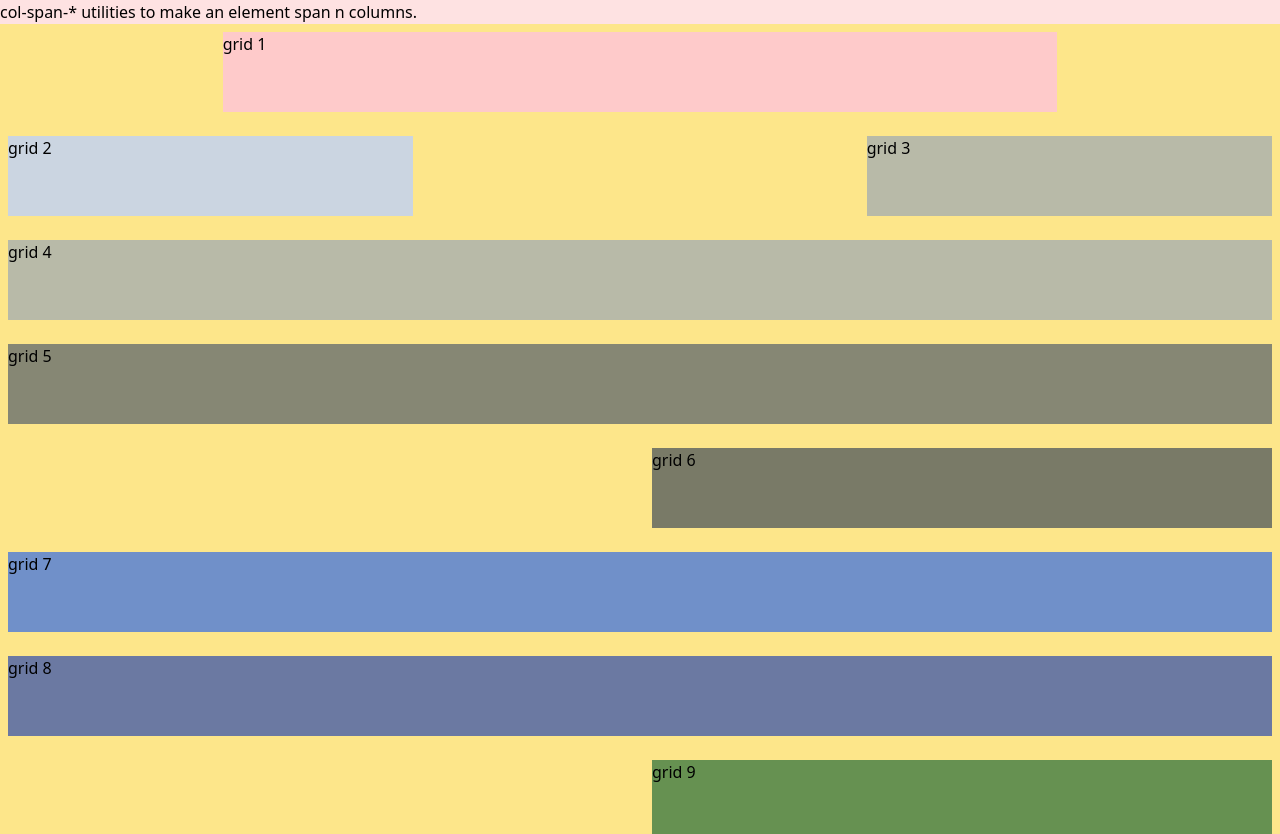
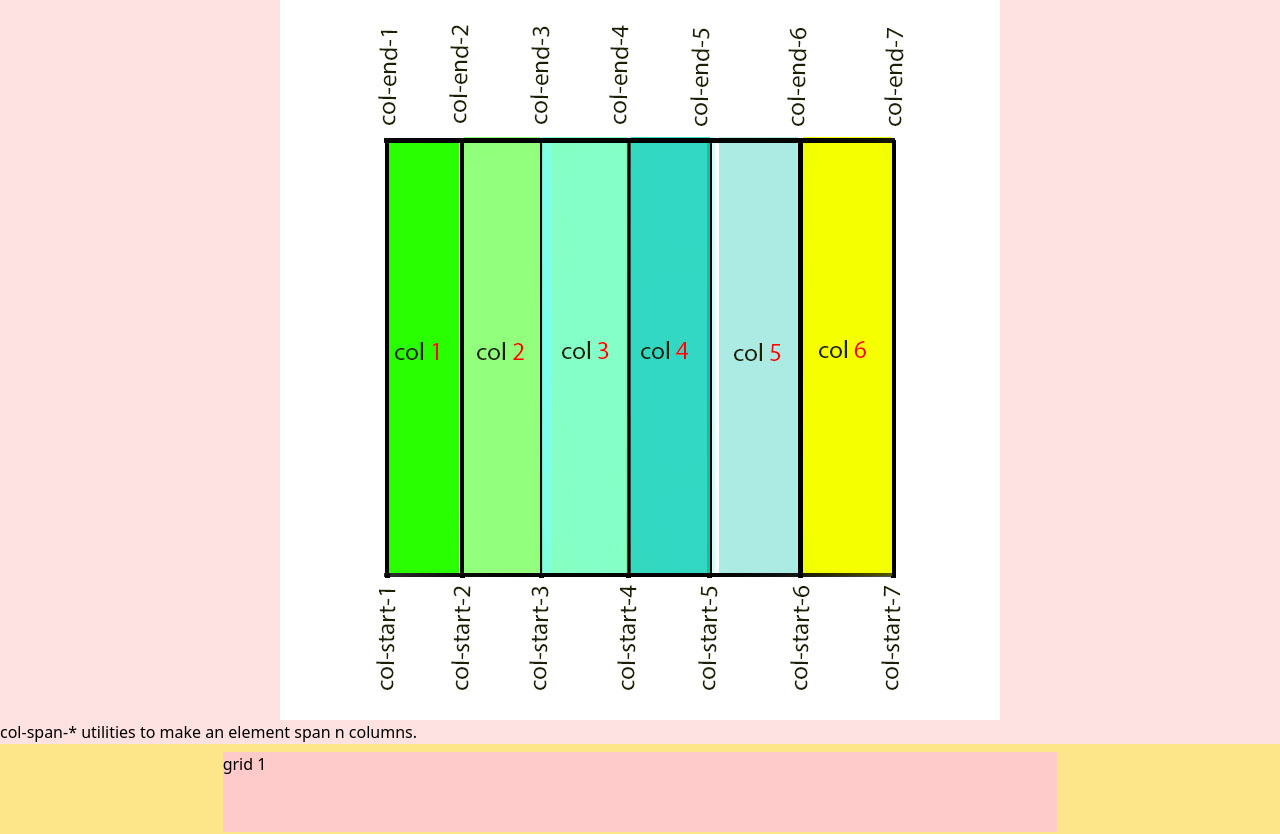
Before and after one commit to mostafa1350/01_Flex_Grid_Concept, a React (Vite) app in the folder flex-grid-concept/: page / in a window 1280 px wide. Shown: the top 834 px of the page. Built offline with nearby package versions, Linux system fonts and the light colour scheme.

Commit message:
update grid concept

```diff
--- a/flex-grid-concept/src/Gridview.jsx
+++ b/flex-grid-concept/src/Gridview.jsx
@@ -1,8 +1,12 @@
 import React from 'react'
+import GridConcept from '../public/imgs/Grid_Concept.jpg'
 
 const Gridview = () => {
   return (
     <div className='grid bg-red-100 '>
+            <div className='flex justify-center items-center'>
+              <img src={GridConcept} width={720} height={720} alt="Grid Concept" />
+            </div>
             <div>
                 <h1>
                 col-span-* utilities to make an element span n columns.
```
Also changed, not shown: flex-grid-concept/public/imgs/Grid_Concept.jpg (added).
